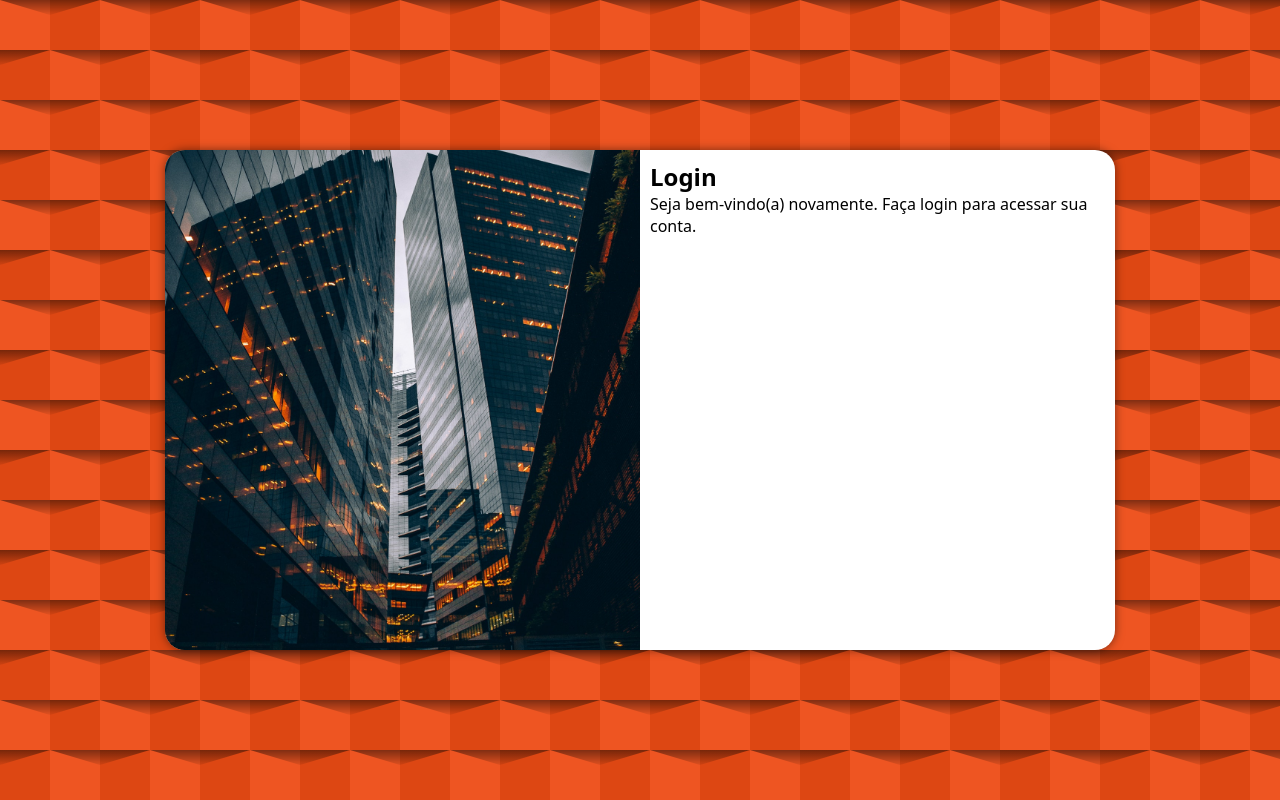
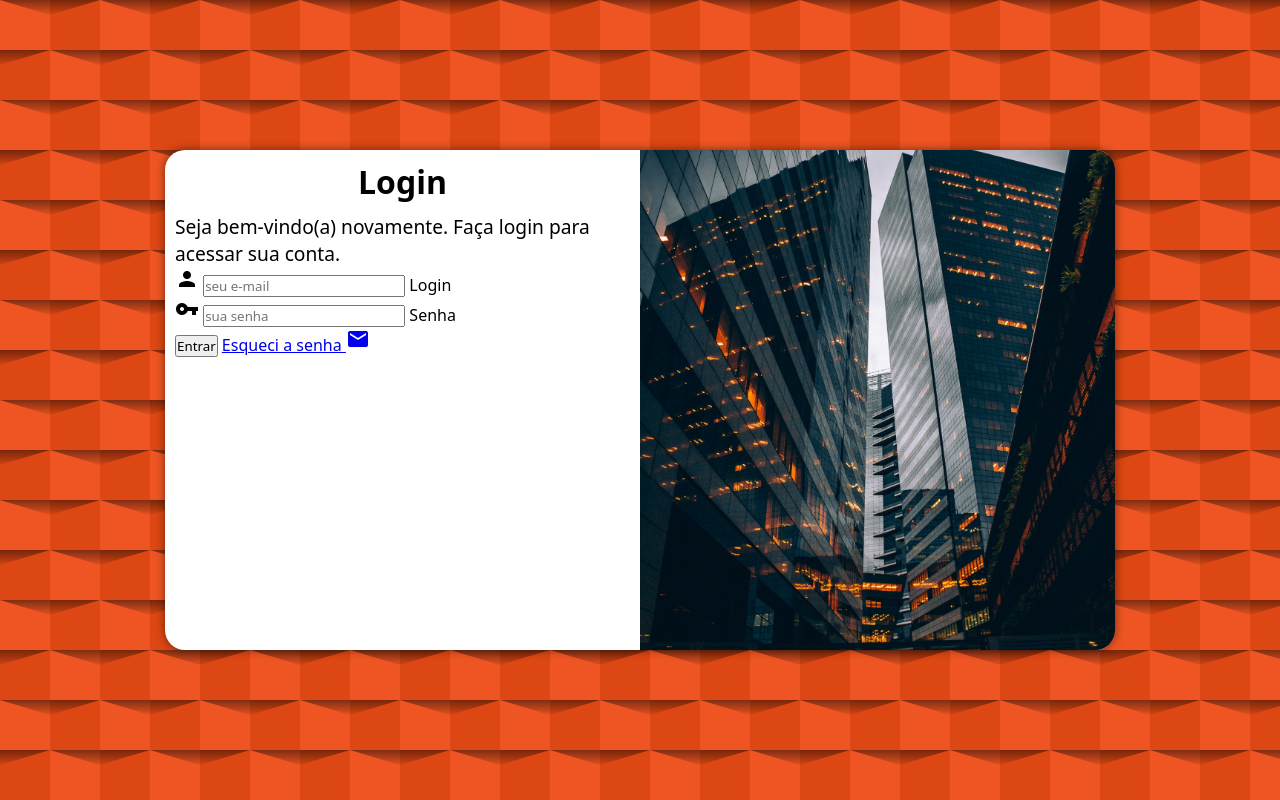
Before and after one commit to thiagoSouza1989/projeto-login, a plain HTML site: page index.html in a window 1280 px wide. Drawn offline with Linux system fonts and the light colour scheme.

Commit message:
adicionei o formulário

```diff
--- a/estilos/media-query.css
+++ b/estilos/media-query.css
@@ -20,6 +20,13 @@
         float: right;
         width: 70%;
       }
+      #formulario h1{
+        font-size: 2em;
+    }
+    #formulario p{
+        font-size: 1.2em;
+    }
+
 }
 
 @media screen and (min-width: 992px){
@@ -27,13 +34,18 @@
         width: 950px;
     }
     #login #imagem{
-        float: left;
+        float: right;
         width: 50%;
         height: 100%;
     }
     #login #formulario{
-        float: right;
+        float: left;
         width: 50%;
-
+    }
+    #formulario h1{
+        font-size: 2em;
+    }
+    #formulario p{
+        font-size: 1.2em;
     }
 }
--- a/estilos/style.css
+++ b/estilos/style.css
@@ -24,7 +24,7 @@ main{
     overflow: hidden;
 
     background-color: white;
-    width: 250px;
+    width: 260px;
     height: 500px;
     border-radius: 20px;
     box-shadow: 0px 0px 10px rgba(0, 0, 0, 0.5);
@@ -42,3 +42,10 @@ main{
     display: block;
     padding: 10px;
 }
+#formulario h1{
+    text-align: center;
+    margin-bottom: 10px;
+}
+#formulario p{
+    font-size: 0.8em;
+}
--- a/index.html
+++ b/index.html
@@ -7,6 +7,8 @@
     <title>Login</title>
     <link rel="stylesheet" href="estilos/style.css">
     <link rel="stylesheet" href="estilos/media-query.css">
+    <link href="https://fonts.googleapis.com/icon?family=Material+Icons"
+      rel="stylesheet">
 </head>
 <body>
     <main>
@@ -17,7 +19,19 @@
             <div id="formulario">
                 <h1>Login</h1>
                 <p>Seja bem-vindo(a) novamente. Faça login para acessar sua conta.</p>
-                <form action="login.php" method="post">
+                <form action="login.php" method="post" autocomplete="on">
+                    <div class="campo">
+                        <span class="material-icons">person</span>
+                        <input type="email" name="login" id="ilogin" placeholder="seu e-mail" autocomplete="email" required maxlength="30">
+                        <label for="ilogin">Login</label>
+                    </div>
+                    <div class="campo">
+                        <span class="material-icons">vpn_key</span>
+                        <input type="password" name="senha" id="isenha" placeholder="sua senha" autocomplete="current-password" required minlength="8">
+                        <label for="isenha">Senha</label>
+                    </div>
+                    <input type="submit" value="Entrar">
+                    <a href="esqueci.html">Esqueci a senha <span class="material-icons">mail</span></a>
 
                 </form>
 
```
